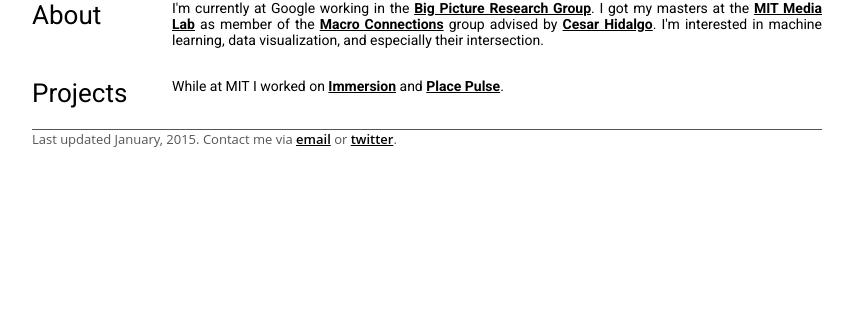
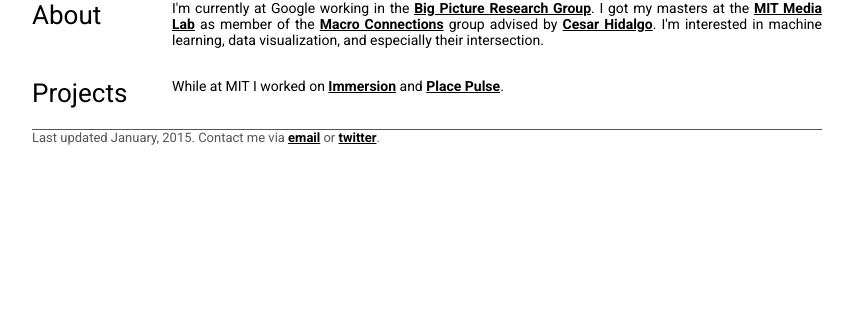
Before and after one commit to dsmilkov/dsmilkov.github.io, a Jekyll site: the page built from index.html, in a window 1280 px wide. Shown: the part 115-437 px from the top of the page, without its empty margins (213-1066 px from the left). Built offline with Jekyll 4.4.1, drawn with Linux system fonts in a browser that asks for light colours; comment, search, counter and statistics services are not loaded.

Commit message:
updated css

```diff
--- a/static/css/main.css
+++ b/static/css/main.css
@@ -97,8 +97,7 @@ ul li {
   padding-bottom: 10px;
   border-top: 1px solid #555;
   margin-top: 35px;
-  font: 13px 'Open Sans', sans;
-  /*text-align: center;*/
+  font-size: 13px;
   color: #555;
 }
 
```
